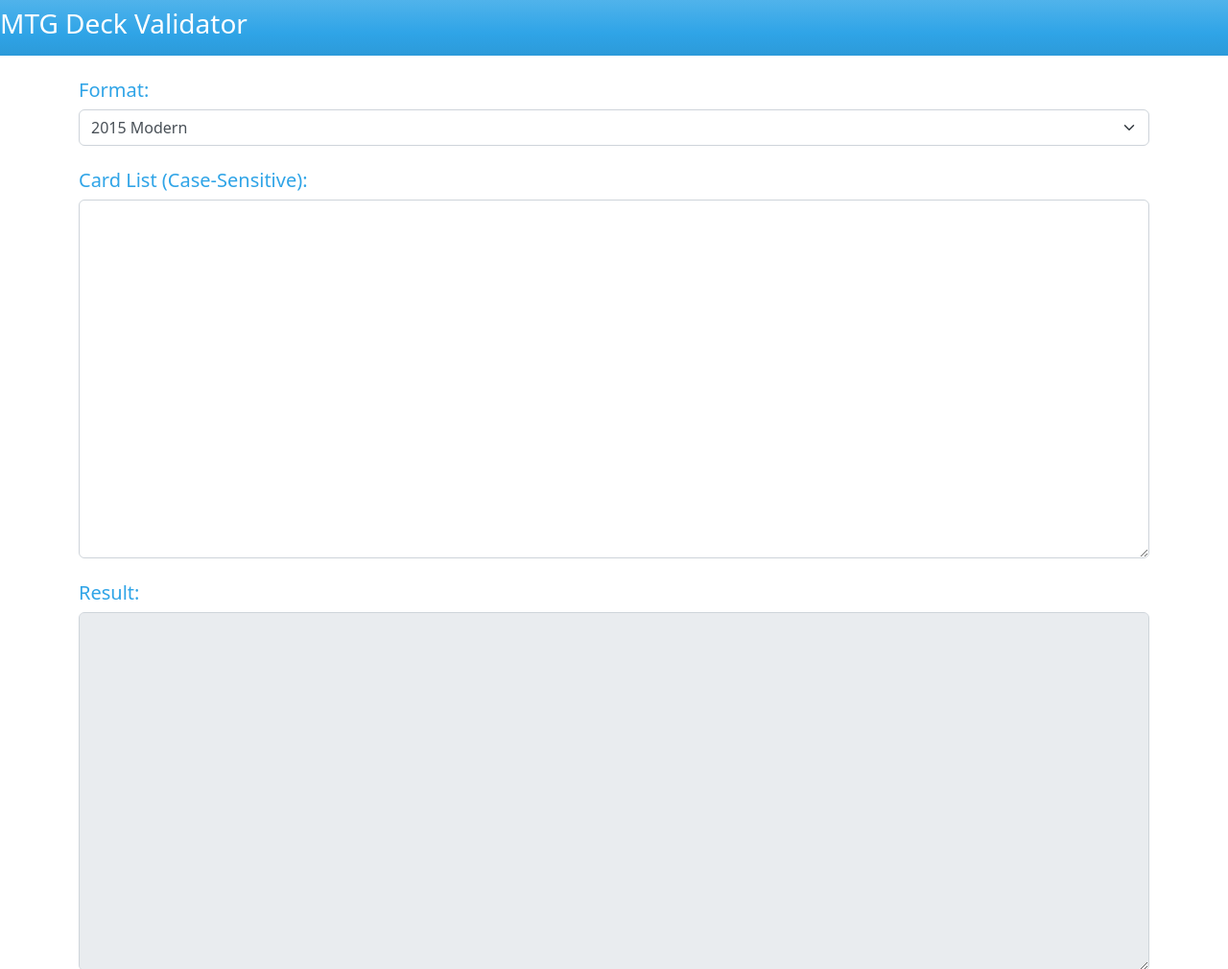
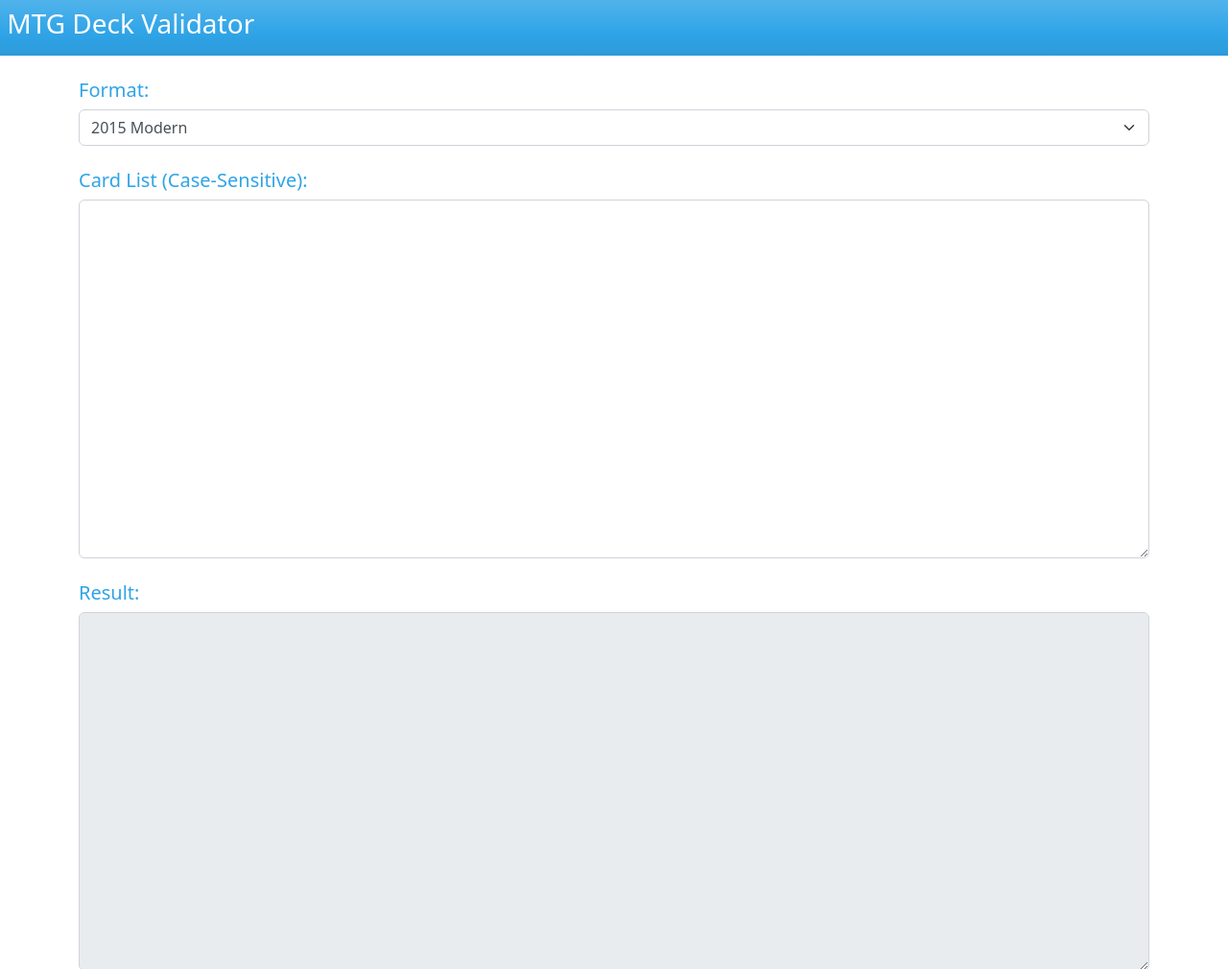
Before and after one commit to Badaro/validator, a plain HTML site: page index.html in a window 1280 px wide. Shown: the top 1010 px of the page at 96% size. Drawn offline with nearby package versions, Linux system fonts and the light colour scheme.

Commit message:
Very minor formatting

```diff
--- a/index.html
+++ b/index.html
@@ -12,7 +12,7 @@
 </head>
 <body>
   <div class="navbar bg-primary">
-    <h3>MTG Deck Validator</h3>
+    <h3>&nbsp;MTG Deck Validator</h3>
   </div>
   <div class="container">
 	<br />
```
